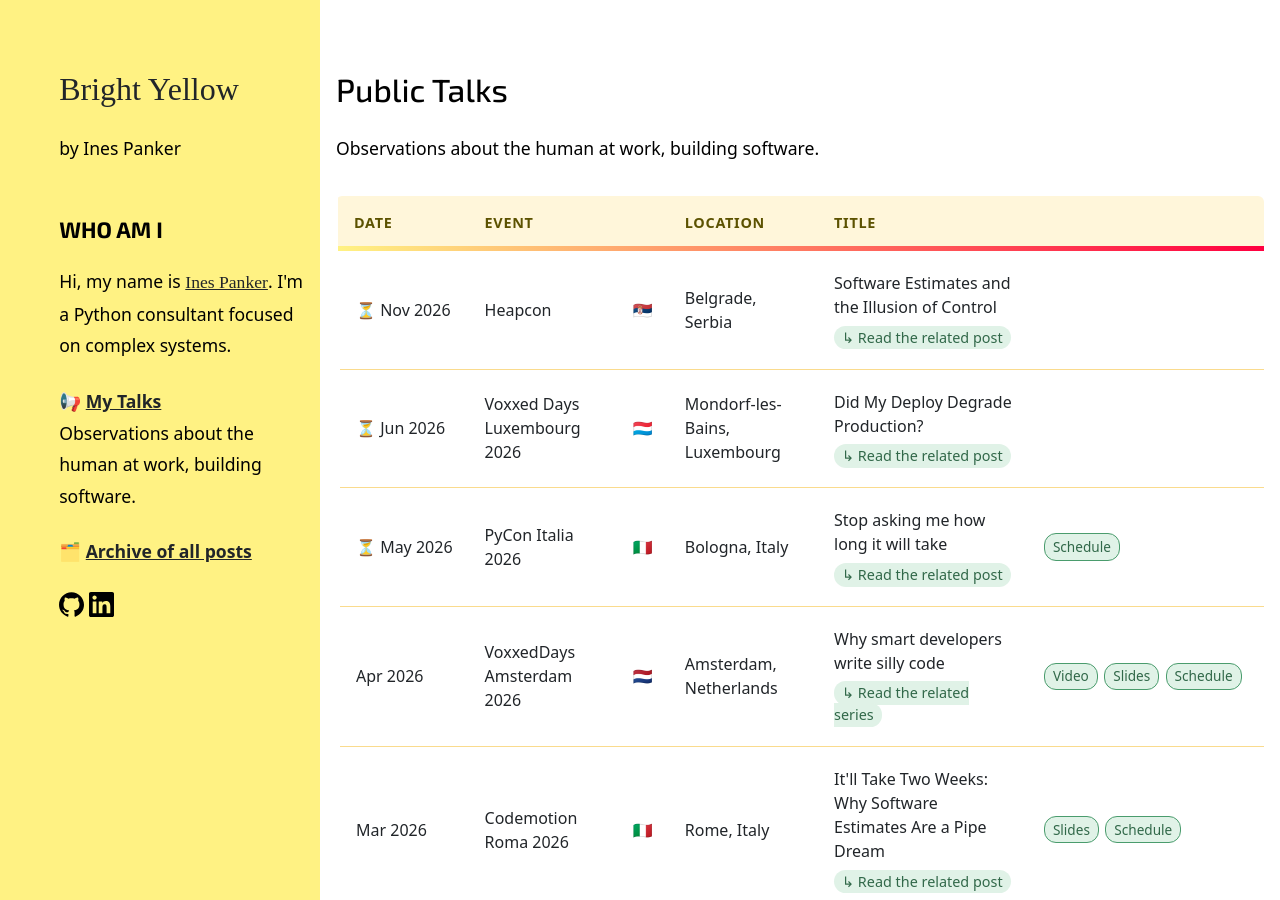
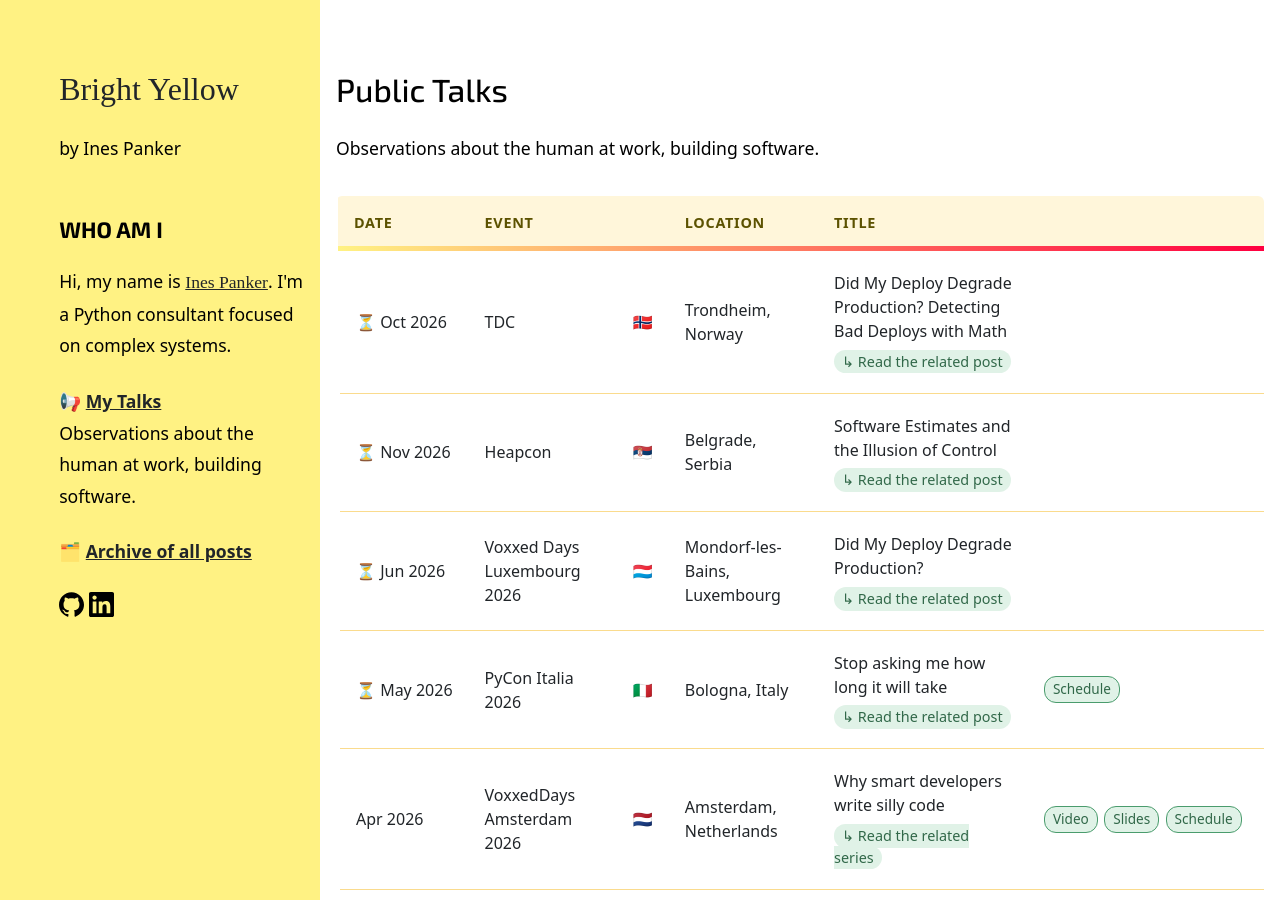
Before and after one commit to inesp/inesp.github.io, a Jekyll site: the page built from talks.html, in a window 1280 px wide and 900 px high. Built offline with Jekyll 4.4.1, drawn with Linux system fonts in a browser that asks for light colours; nearby versions of some CDN libraries; some web fonts are replaced; a style sheet for code colours, icons or effects is not loaded.

Commit message:
Add TDC talk

```diff
--- a/_data/talks.yml
+++ b/_data/talks.yml
@@ -1,3 +1,15 @@
+- conf: TDC
+  link: https://2026.trondheimdc.no/en/
+  date: Oct 2026
+  flag: 🇳🇴
+  location: Trondheim, Norway
+  title: "Did My Deploy Degrade Production? Detecting Bad Deploys with Math"
+  coming_soon: true
+  video_link:
+  details_link:
+  slides_link:
+  post_slug: impact-of-a-deploy
+
 - conf: Heapcon
   link: https://heapcon.io/2026
   date: Nov 2026
```
